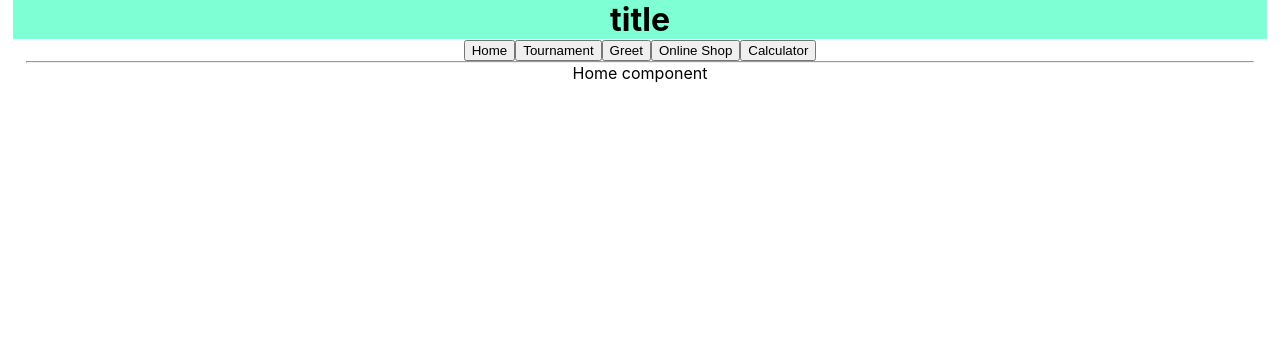
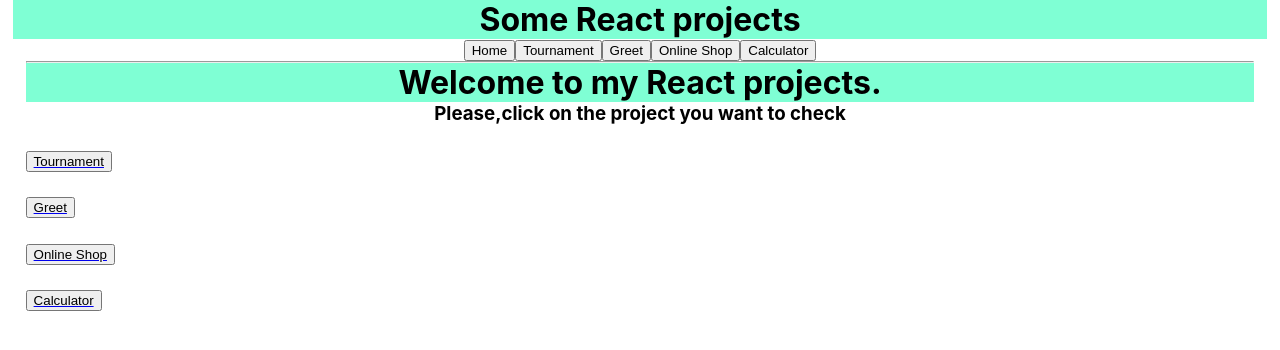
Before and after one commit to AitordeGomar/React-Demo, a React (Create React App) app: page / in a window 1280 px wide. Shown: the top 350 px of the page. Built offline with nearby package versions, Linux system fonts and the light colour scheme.

Commit message:
fixed styles affection out of calculator

```diff
--- a/src/App.css
+++ b/src/App.css
@@ -7,3 +7,8 @@
 .component{
   width:90vw;
 }
+
+.block{
+  display:block;
+  margin:2vw auto 2vw 0;
+}
--- a/src/App.js
+++ b/src/App.js
@@ -1,6 +1,6 @@
 import React from 'react';
 import {BrowserRouter as Router, Route, Switch} from 'react-router-dom';
-
+import {Link} from 'react-router-dom';
 import NavBar from './componets/NavBar';
 import Greet from './componets/Greet';
 import Tournament from './componets/Tournament';
@@ -15,7 +15,7 @@ import '../src/App.css';
 function App() {
   return (
     <>
-    <h1>title</h1>
+    <h1>Some React projects</h1>
     <Router>
     <NavBar/>
     <Switch>
@@ -27,6 +27,7 @@ function App() {
       <Route path='*'><Error /></Route>
       </Switch>
 </Router>
+
     </>
   );
 }
--- a/src/componets/Calculator.js
+++ b/src/componets/Calculator.js
@@ -62,8 +62,8 @@ const Calculator = () => {
 
     return (
         <div>
-            <input style={{marginTop:'3vw'}} type='text' value={savedValue || ''} readOnly/>
-            <input type='text' value={defaultValue || value} readOnly/>
+            <input style={{marginTop:'3vw'}} id="input1"type='text' value={savedValue || ''} readOnly/>
+            <input type='text' id='input2' value={defaultValue || value} readOnly/>
             {buttons.map((btn, i)=>{
                 return <CalcButton  key={i} symbol={btn.symbol} width={btn.width} action={(symbol)=>{btn.action(symbol)}}/>
             })}
--- a/src/componets/Home.js
+++ b/src/componets/Home.js
@@ -1,9 +1,15 @@
-import React from 'react'
+import React from 'react';
+import {Link} from 'react-router-dom';
 
 const Home = () => {
     return (
         <div>
-            Home component
+            <h1>Welcome to my React projects.</h1>
+            <h3>Please,click on the project you want to check</h3>
+                        <Link to='/tournament'><button className='block'>Tournament</button></Link>
+            <Link to='/greet'><button className='block'>Greet</button></Link>
+            <Link to='/shop'><button className='block'>Online Shop</button></Link>
+            <Link to='/calculator'><button className='block'>Calculator</button></Link>
         </div>
     )
 }
--- a/src/componets/css/Calculator.css
+++ b/src/componets/css/Calculator.css
@@ -14,16 +14,16 @@ color:white;
 height:10vw;
 font-size: 1.5em;
 }
-input{
+#input1, #input2{
     display:block;
     width:96vw;
     height:5vw;
 }
-input:nth-of-type(1){
+#input1{
     font-size: 0.8em;
     text-align: left;
 }
-input:nth-of-type(2){
+#input2{
     font-size: 1.5em;
     text-align: right;
     font-weight: bold;
```
